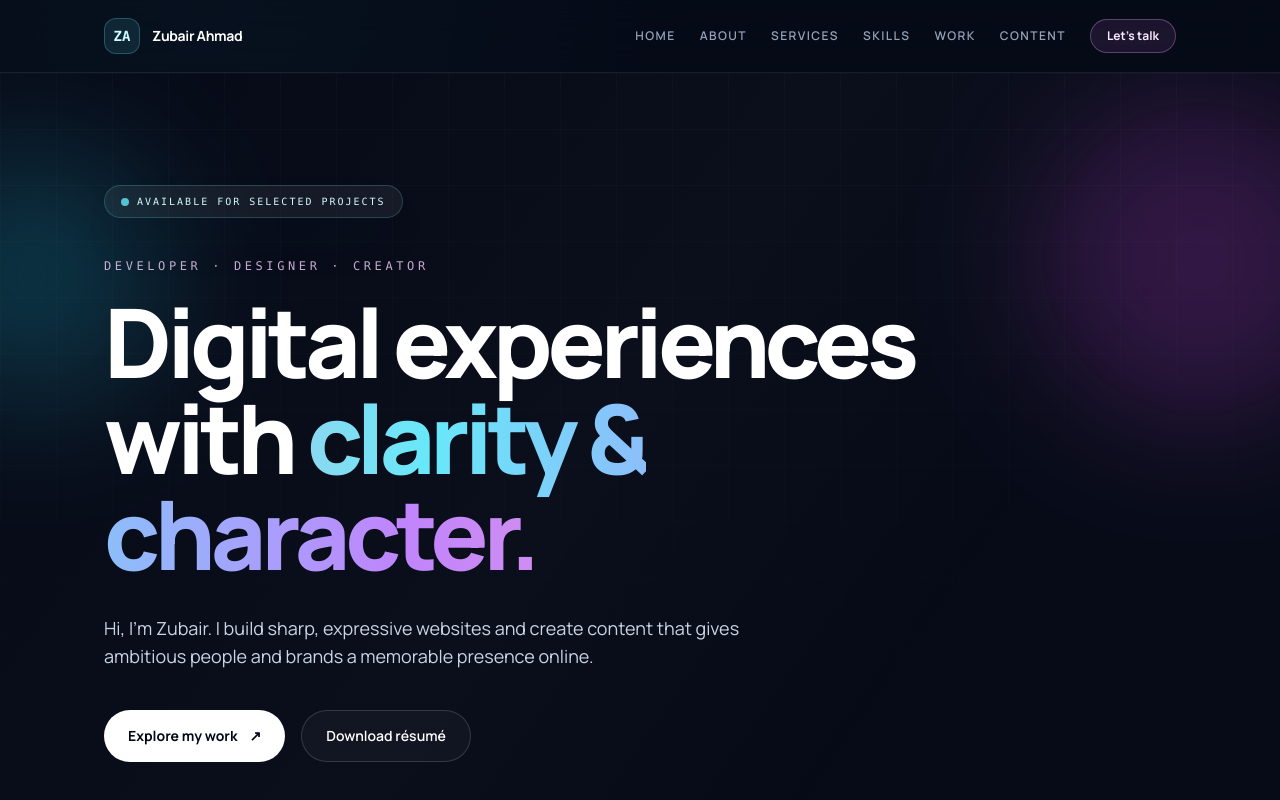
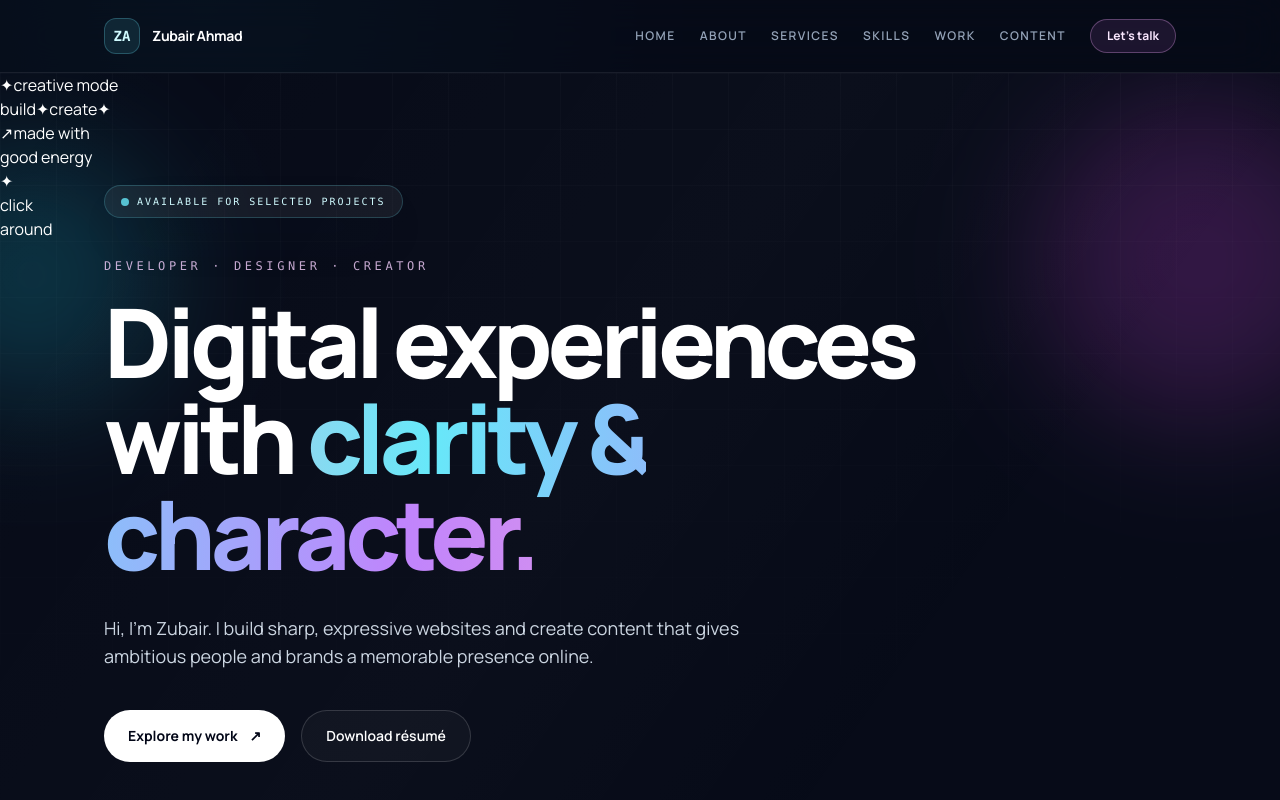
Before and after one commit to zubair2018/live-portfolio, a React (Vite) app: page / in a window 1280 px wide. Shown: the top 800 px of the page. Built offline with nearby package versions, Linux system fonts and the light colour scheme.

Commit message:
Add animated hero sticker layer

```diff
--- a/src/components/Hero.jsx
+++ b/src/components/Hero.jsx
@@ -1,3 +1,5 @@
+import StickerCloud from "./StickerCloud";
+
 export default function Hero() {
   return (
     <section id="home" className="relative isolate overflow-hidden bg-[#070b18] text-white">
@@ -6,6 +8,7 @@ export default function Hero() {
         <div className="float-slow absolute -right-20 top-8 h-80 w-80 rounded-full bg-fuchsia-500/20 blur-3xl [animation-delay:-3s]" />
         <div className="absolute inset-0 opacity-[0.16] [background-image:linear-gradient(rgba(255,255,255,.12)_1px,transparent_1px),linear-gradient(90deg,rgba(255,255,255,.12)_1px,transparent_1px)] [background-size:56px_56px] [mask-image:linear-gradient(to_bottom,black,transparent_85%)]" />
       </div>
+      <StickerCloud />
 
       <div className="mx-auto flex min-h-[92vh] max-w-6xl flex-col justify-center px-5 py-28 sm:px-8 lg:px-10">
         <div className="max-w-4xl">
@@ -14,12 +17,9 @@ export default function Hero() {
             Available for selected projects
           </span>
 
-          <p className="mt-10 font-mono text-xs uppercase tracking-[0.3em] text-fuchsia-200/80">
-            Developer · Designer · Creator
-          </p>
+          <p className="mt-10 font-mono text-xs uppercase tracking-[0.3em] text-fuchsia-200/80">Developer · Designer · Creator</p>
           <h1 className="mt-5 text-5xl font-extrabold leading-[0.98] tracking-[-0.055em] sm:text-6xl lg:text-8xl">
-            Digital experiences with{" "}
-            <span className="gradient-text">clarity & character.</span>
+            Digital experiences with <span className="gradient-text">clarity & character.</span>
           </h1>
           <p className="mt-8 max-w-2xl text-base leading-8 text-slate-300 sm:text-lg">
             Hi, I&apos;m Zubair. I build sharp, expressive websites and create content
@@ -30,15 +30,12 @@ export default function Hero() {
             <a href="#works" className="group inline-flex min-h-[52px] items-center justify-center gap-3 rounded-full bg-white px-6 text-sm font-bold text-slate-950 transition duration-300 hover:-translate-y-1 hover:bg-cyan-200 hover:shadow-xl hover:shadow-cyan-400/20">
               Explore my work <span className="transition-transform duration-300 group-hover:translate-x-1">↗</span>
             </a>
-            <a href="/resume.txt" download className="inline-flex min-h-[52px] items-center justify-center rounded-full border border-white/15 bg-white/[0.03] px-6 text-sm font-semibold text-white transition hover:border-fuchsia-300/60 hover:bg-white/[0.08]">
-              Download résumé
-            </a>
+            <a href="/resume.txt" download className="inline-flex min-h-[52px] items-center justify-center rounded-full border border-white/15 bg-white/[0.03] px-6 text-sm font-semibold text-white transition hover:border-fuchsia-300/60 hover:bg-white/[0.08]">Download résumé</a>
           </div>
         </div>
 
         <div className="mt-16 flex items-center gap-4 text-xs font-medium uppercase tracking-[0.18em] text-slate-500">
-          <span className="h-px w-12 bg-gradient-to-r from-cyan-300 to-transparent" />
-          Scroll to discover
+          <span className="h-px w-12 bg-gradient-to-r from-cyan-300 to-transparent" /> Scroll to discover
         </div>
       </div>
     </section>
```
